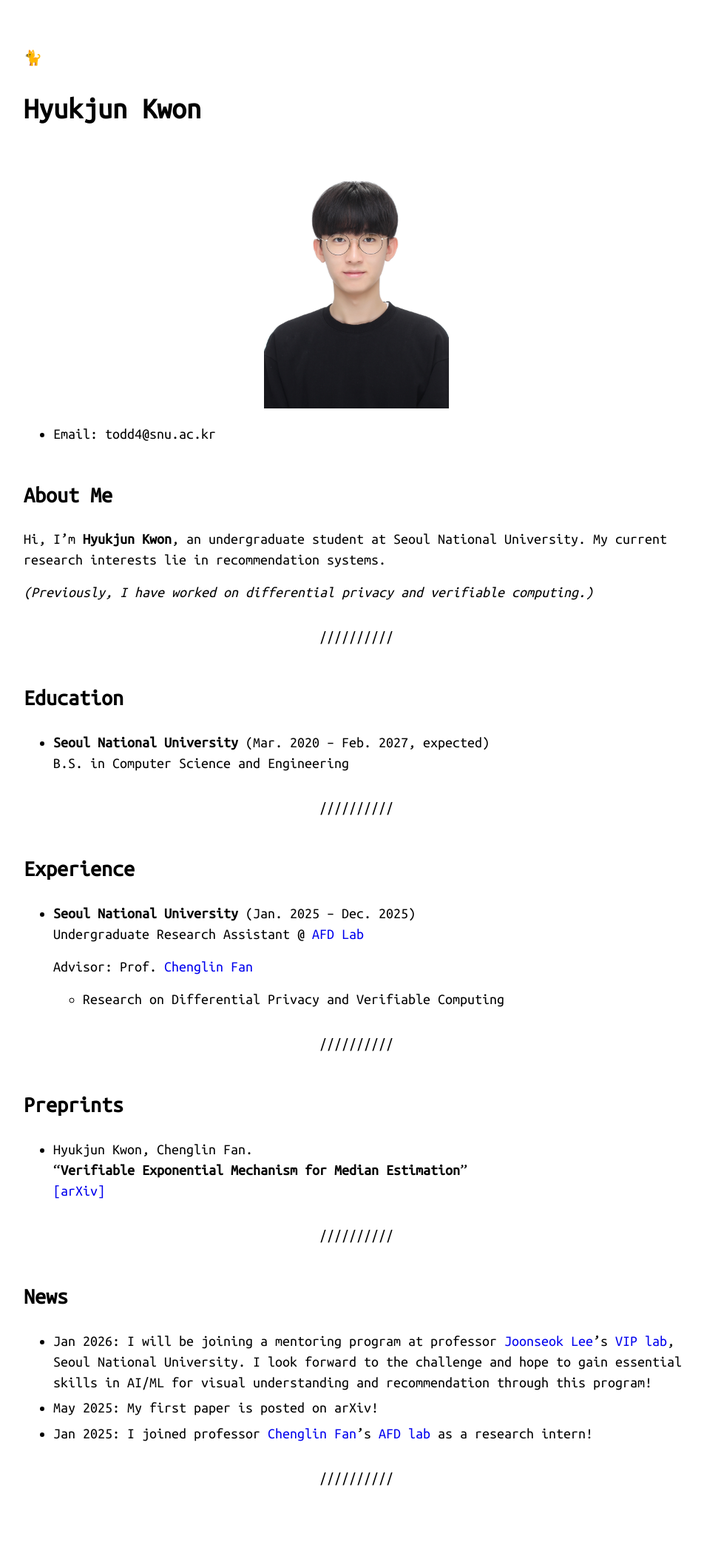
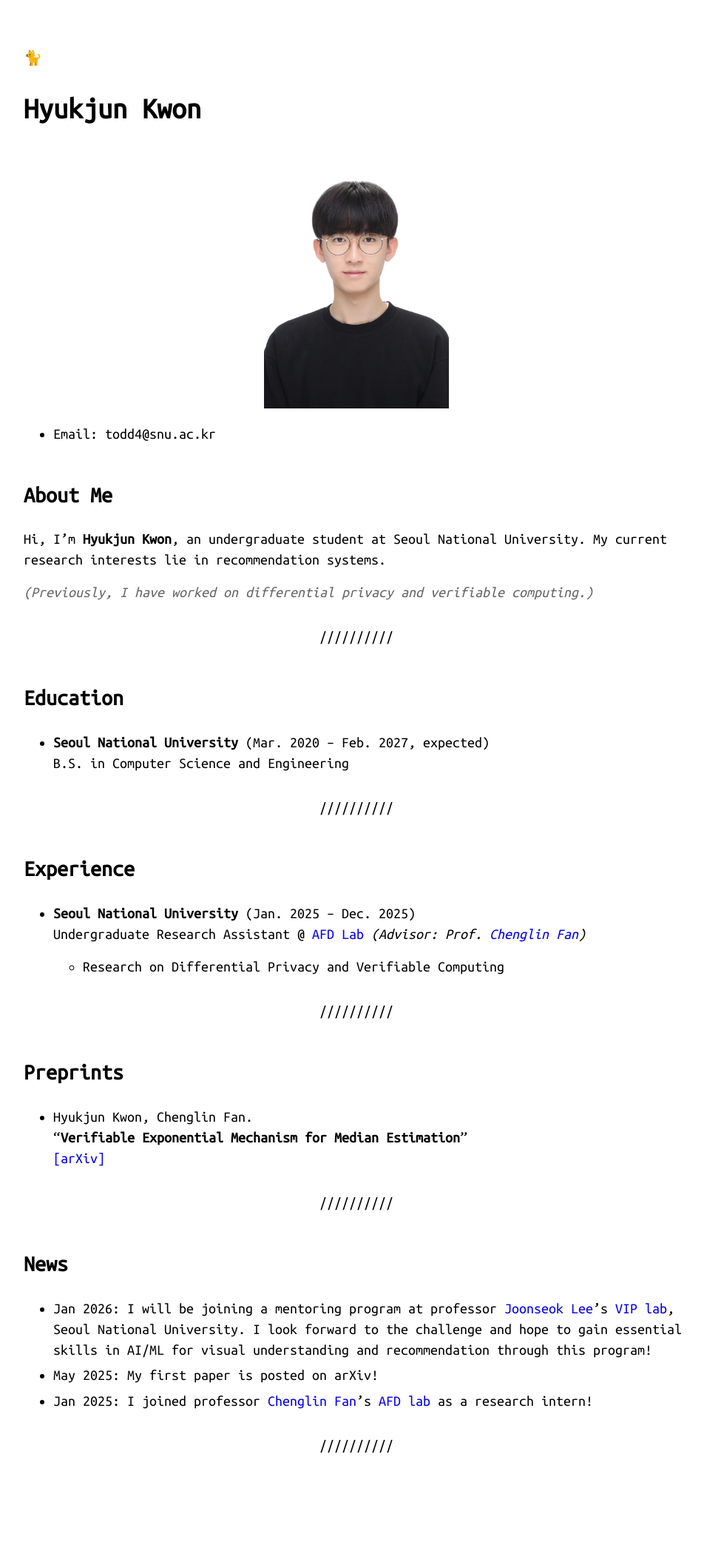
Before and after one commit to Hyoek-Jun-Kwon/Hyoek-Jun-Kwon.github.io, a Jekyll site: the page built from index.md, in a window 1280 px wide. Shown: the whole page at 74% size, without its empty margins (158-1110 px from the left). Built offline with Jekyll 4.4.1, drawn with Linux system fonts in a browser that asks for light colours; after the commit the page ends 2063 px from its top, so only the background shows below that; some of the changed lines change nothing that is shown.

Commit message:
간단한 형식 수정

```diff
--- a/index.md
+++ b/index.md
@@ -18,6 +18,11 @@ a {
 .w {
   max-width: 900px;
 }
+
+.secondary {
+  opacity: 0.6; /* 0.0(완전 투명) ~ 1.0(불투명) 사이 값 */
+}
+
 </style>
 
 ![profile](assets/Hyukjun_Kwon.jpg){: width="250px" }
@@ -29,7 +34,7 @@ a {
 Hi, I'm **Hyukjun Kwon**, an undergraduate student at Seoul National University.
 My current research interests lie in recommendation systems.
 
-*(Previously, I have worked on differential privacy and verifiable computing.)*
+<span class="secondary">*(Previously, I have worked on differential privacy and verifiable computing.)*</span>
 
 ---
 
@@ -44,8 +49,7 @@ My current research interests lie in recommendation systems.
 
 - **Seoul National University** (Jan. 2025 – Dec. 2025)
   Undergraduate Research Assistant @ [AFD Lab](https://sites.google.com/snu.ac.kr/afdlabsnu/afd-lab?authuser=0)
-
-  Advisor: Prof. [Chenglin Fan](https://sites.google.com/site/chenglinfanresearch/welcome-to-chenglin-fans-webpage)
+  *(Advisor: Prof. [Chenglin Fan](https://sites.google.com/site/chenglinfanresearch/welcome-to-chenglin-fans-webpage))*
 
   - Research on Differential Privacy and Verifiable Computing
 
```
